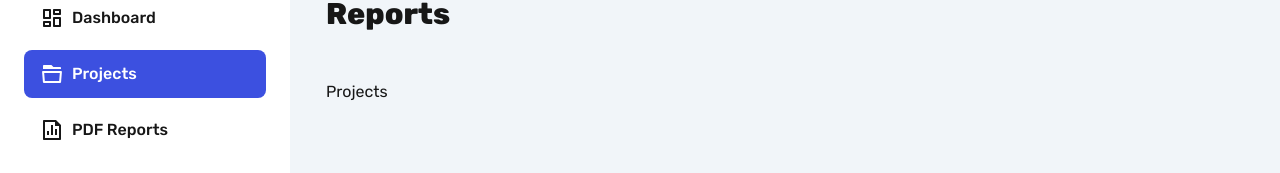
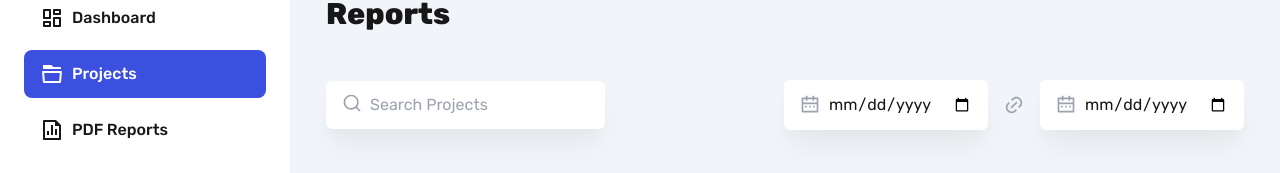
Before and after one commit to vishnut2003/seo_audit_tool, a Next.js app: page /dashboard/projects in a window 1280 px wide. Shown: the part 114-287 px from the top of the page. Built offline with nearby package versions, Linux system fonts and the light colour scheme; no server answers.

Commit message:
Add filtering options to Projects page: implement search and date range inputs for improved project management

```diff
--- a/src/app/dashboard/projects/page.tsx
+++ b/src/app/dashboard/projects/page.tsx
@@ -1,11 +1,71 @@
 import BasicLayout from "@/layouts/BasicLayout/BasicLayout"
+import { RiCalendar2Line, RiLink, RiSearchLine } from "@remixicon/react"
 
 const Projects = () => {
   return (
     <BasicLayout
       pageTitle="Reports"
     >
-        Projects
+      <div>
+
+        {/* Filtering options */}
+        <div
+          className="flex justify-between items-center"
+        >
+
+          {/* Project Search */}
+          <div
+            className="flex gap-2 bg-white py-3 px-4 rounded-md shadow-xl shadow-gray-200"
+          >
+            <RiSearchLine
+              size={20}
+              className="text-gray-400"
+            />
+            <input
+              type="text"
+              placeholder="Search Projects"
+              className="outline-none font-md bg-transparent"
+            />
+          </div>
+
+          {/* Date Dange */}
+          <div
+            className="flex gap-4 items-center"
+          >
+            <div
+              className="py-3 px-4 bg-white rounded-md flex items-center gap-2 shadow-xl shadow-gray-200"
+            >
+              <RiCalendar2Line
+                size={20}
+                className="text-gray-400"
+              />
+              <input
+                type="date"
+                placeholder="Start Date"
+              />
+            </div>
+
+            <RiLink
+              size={20}
+              className="text-gray-400"
+            />
+
+            <div
+              className="py-3 px-4 bg-white rounded-md flex items-center gap-2 shadow-xl shadow-gray-200"
+            >
+              <RiCalendar2Line
+                size={20}
+                className="text-gray-400"
+              />
+              <input
+                type="date"
+                placeholder="Start Date"
+              />
+            </div>
+          </div>
+        </div>
+
+      </div>
     </BasicLayout>
   )
 }
```
